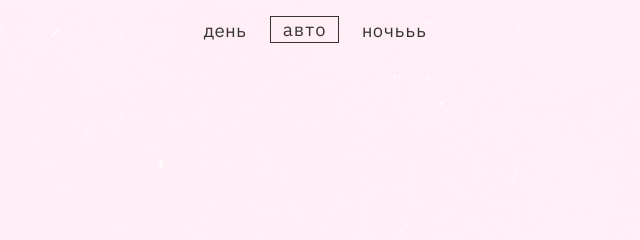
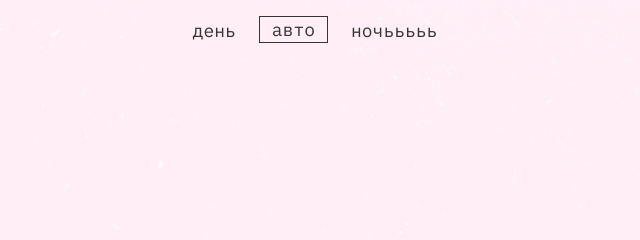
Before and after one commit to SamsonovDmitriy/slozhno-sosredotochitsya, a plain HTML site: page index.html in a window 1280 px wide. Shown: the top 240 px of the page, 325-965 px from the left. Drawn offline with Linux system fonts and the light colour scheme.

Commit message:
Взрыв мозга

```diff
--- a/index.html
+++ b/index.html
@@ -40,7 +40,7 @@
 						<button
 							class="header__theme-menu-button header__theme-menu-button_type_dark"
 						>
-							ночььь
+							ночььььь
 						</button>
 					</li>
 				</ul>
```
